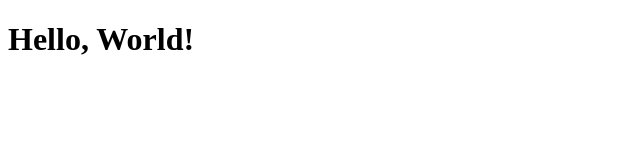
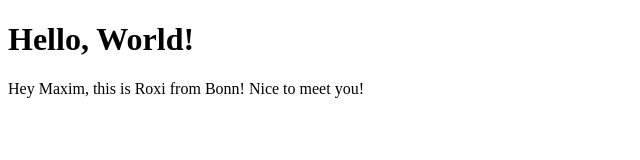
Before and after one commit to FirstInLineMaxim/Maxim-Moltchanov-project, a plain HTML site: page Index.html in a window 1280 px wide. Shown: the whole page, without its empty margins (0-640 px from the left). Drawn offline with Linux system fonts and the light colour scheme.

Commit message:
adding Roxis Paragraph

```diff
--- a/Index.html
+++ b/Index.html
@@ -8,5 +8,7 @@
 </head>
 <body>
     <h1>Hello, World!</h1>
+
+    <p>Hey Maxim, this is Roxi from Bonn! Nice to meet you!</p>
 </body>
 </html>
```
